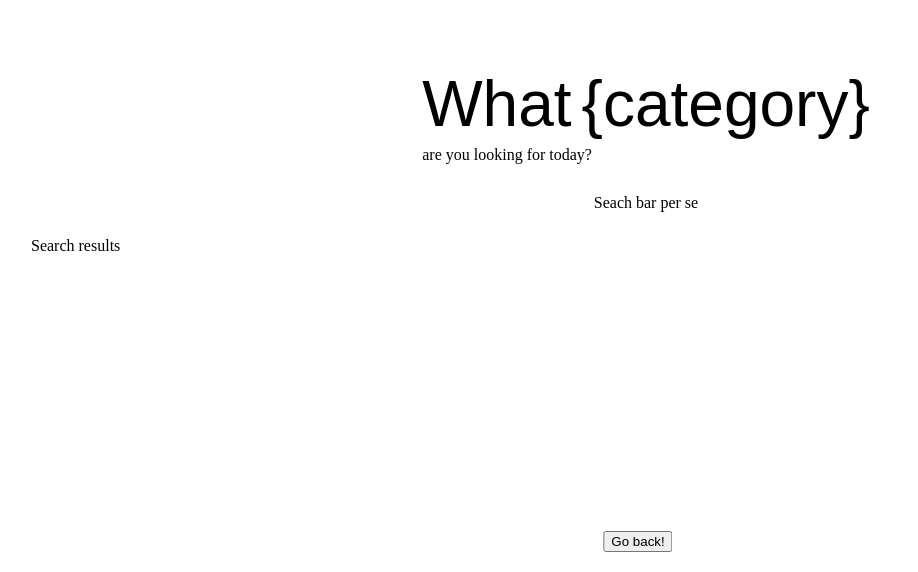
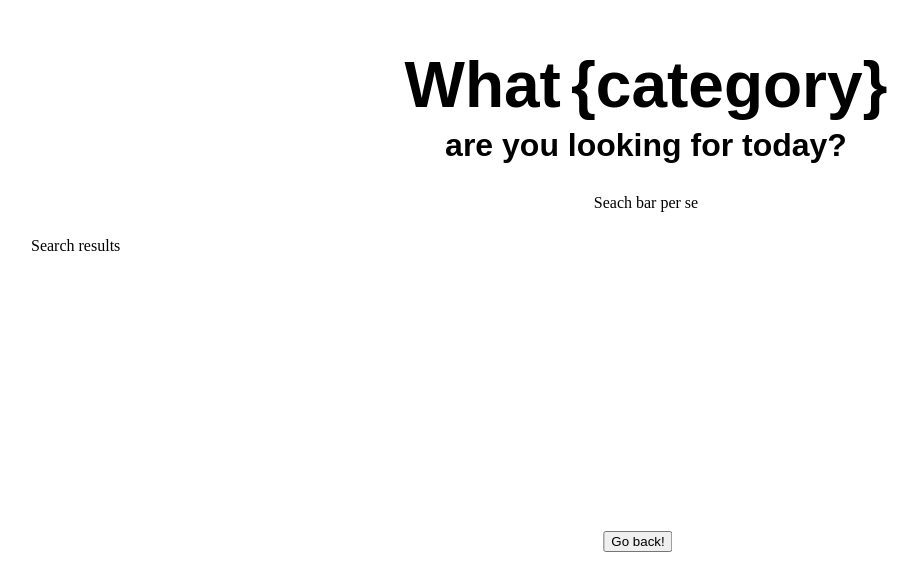
Before and after one commit to BelenPeluffo/framer-animation-project, a React (Vite) app: page / in a window 1280 px wide. Shown: the part 228-800 px from the top of the page, without its empty margins (2-920 px from the left). Built offline with nearby package versions, Linux system fonts and the light colour scheme.

Commit message:
feat (styles.css): adds styles for titles.

```diff
--- a/src/assets/styles.css
+++ b/src/assets/styles.css
@@ -17,10 +17,22 @@
   align-items: center;
 }
 
+.text,
+.title,
+.subtitle {
+  font-family: Arial, Helvetica, sans-serif;
+}
+
 .title {
-  font-family: Arial, Helvetica, sans-serif;
   font-size: 400%;
   text-align: center;
+  font-weight: bold;
+}
+
+.subtitle {
+  font-size: 200%;
+  text-align: center;
+  font-weight: bold;
 }
 
 .bottom-bar {
```
